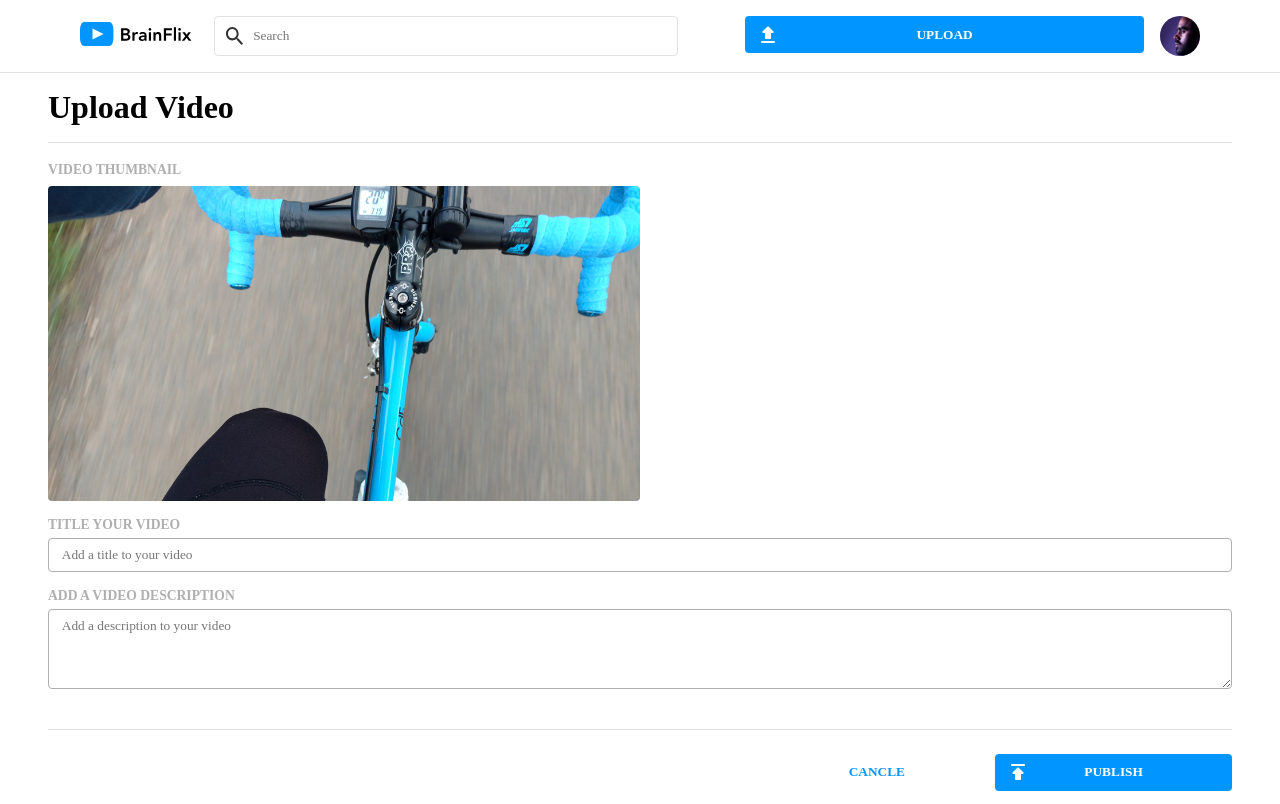
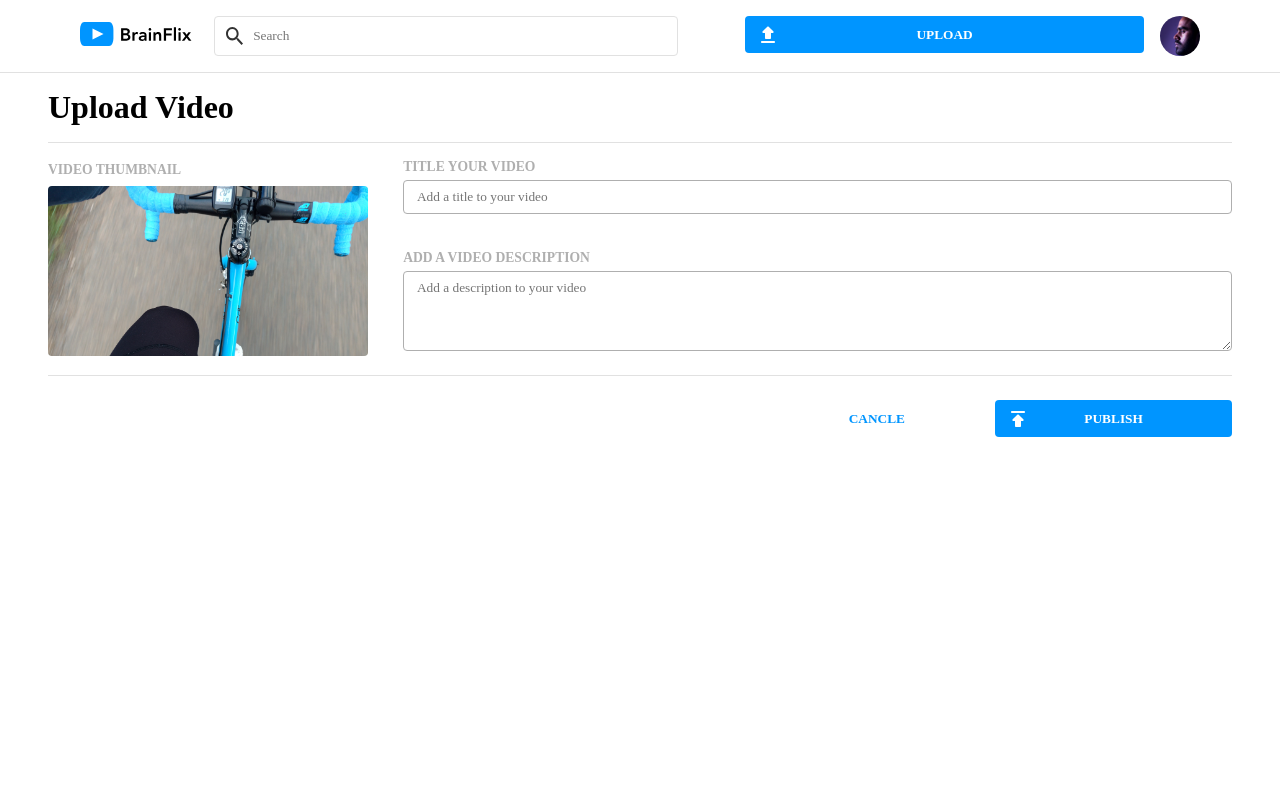
Before and after one commit to Cheeonon/chloe-park-brainflix, a React (Create React App) app: page /upload in a window 1280 px wide. Built offline with nearby package versions, Linux system fonts and the light colour scheme; the HTML template or start-up script is replaced by a standard one.

Commit message:
Add desktop breakpoint and upload function

```diff
--- a/src/components/Comments/Comments.scss
+++ b/src/components/Comments/Comments.scss
@@ -10,7 +10,7 @@
     }
 
     @include desktop{
-        margin: 0;
+        margin: 0 $desktopBasicSpacing;
     }
 
 }
--- a/src/components/NextVideos/NextVideos.scss
+++ b/src/components/NextVideos/NextVideos.scss
@@ -10,7 +10,7 @@
     }
 
     @include desktop{
-        margin: 0 1.5rem;
+        margin: 0 $desktopBasicSpacing;
     }
 
     &__title{
--- a/src/components/UploadVideo/UploadVideo.js
+++ b/src/components/UploadVideo/UploadVideo.js
@@ -1,18 +1,27 @@
 import './UploadVideo.scss';
 import uploadThumbnail from '../../assets/images/Upload-video-preview.jpg';
-import { Link } from 'react-router-dom';
+import { Link, useNavigate } from 'react-router-dom';
 import Button from '../Button/Button';
 import publishIconUrl from '../../assets/icons/publish.svg'
 
 const UploadVideo = () => {
+  let navigate = useNavigate();
+  const handleUpload = (event) => {
+    event.preventDefault();
+    alert("Video Uploaded!");
+    // redirect to home page
+    navigate("/");
+  }
   return (
     <>
       <div className="upload">
         <h1 className="upload__title">Upload Video</h1>
-        <div className="upload__section">
+        <div className="upload__sections">
+          <div className="upload__section upload__section--left">
             <span className="upload__subtitle">Video Thumbnail</span>
             <img src={uploadThumbnail} alt="" className="upload__thumbnail" />
           </div>
+          <div className="upload__section--right">
             <div className="upload__section">
               <label htmlFor="title" className="upload__subtitle">Title Your Video</label>
               <input id="title" type="text" className="upload__input" placeholder="Add a title to your video"/>
@@ -21,11 +30,13 @@ const UploadVideo = () => {
               <label htmlFor="description" className="upload__subtitle">Add a Video Description</label>
               <textarea id="description" className="upload__input upload__textarea" placeholder="Add a description to your video"></textarea>
             </div>
+          </div>
+        </div>
         <div className="upload__button-container">
-          <Link to="" className="upload__button">
+          <div className="upload__button" onClick={handleUpload}>
             <Button url={publishIconUrl} text="Publish"/>
-          </Link>
-          <Link to="" className="upload__button">
+          </div>
+          <Link to="/" className="upload__button">
             <Button url="" text="Cancle" background="background__white" color="color__Primary-Color"/>
           </Link>
         </div>
--- a/src/components/UploadVideo/UploadVideo.scss
+++ b/src/components/UploadVideo/UploadVideo.scss
@@ -24,6 +24,10 @@
         @include tablet{
             width: 50%;
         }
+
+        @include desktop{
+            width: 90%;
+        }
     }
 
     &__subtitle{
@@ -44,10 +48,39 @@
         height: 5rem;
     }
 
+    &__sections{
+        @include desktop{
+            display: flex;
+            height: 12rem;
+        }
+    }
+
     &__section{
         display: flex;
         flex-direction: column;
         margin-bottom: 1rem;
+
+        @include desktop{
+            margin-bottom: 0;
+            justify-content: space-between;
+        }
+
+        &--left{
+            @include desktop{
+                width: 30%;
+            }
+        }
+
+        &--right{
+            @include desktop{
+                display: flex;
+                flex-direction: column;
+                width: 70%;
+                height: 100%;
+                justify-content: space-between;
+            }
+        }
+
     }
 
     &__button-container{
--- a/src/components/VideoDescription/VideoDescription.scss
+++ b/src/components/VideoDescription/VideoDescription.scss
@@ -10,7 +10,7 @@
     }
 
     @include desktop{
-        margin: 0;
+        margin: 0 $desktopBasicSpacing;
     }
 
     &__title{
```
Lines whose indentation alone changed are shown as unchanged.
